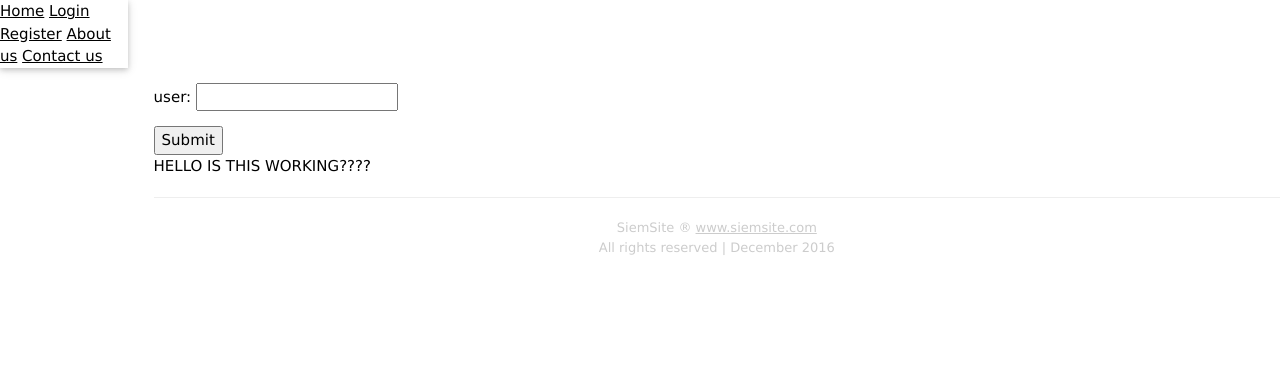
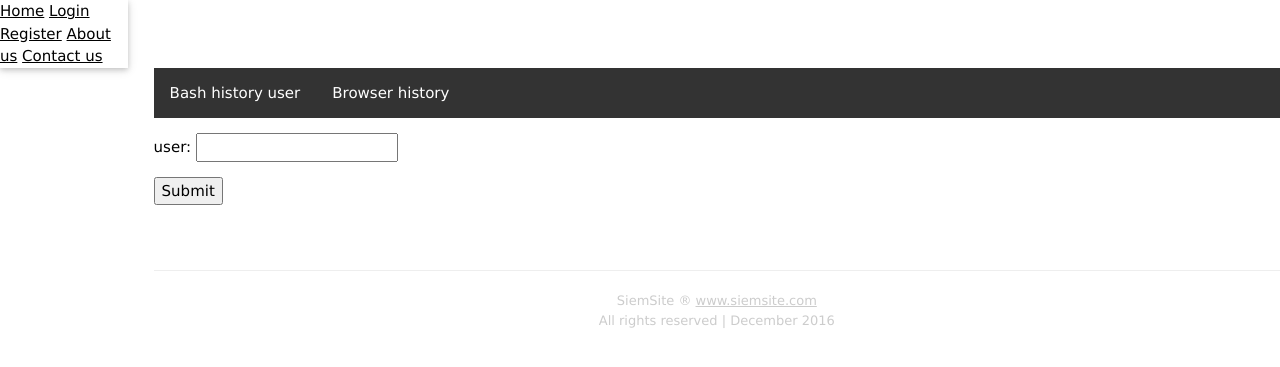
Before and after one commit to tree0flife/Section-9-SIEM, a Django app: page /core/bash_history_user/ in a window 1280 px wide. Shown: the top 367 px of the page. Run offline with Django 3.2, Linux system fonts and the light colour scheme; some libraries are stand-ins or nearby versions.

Commit message:
Linked links

```diff
--- a/Server/siem_site/client/urls.py
+++ b/Server/siem_site/client/urls.py
@@ -17,5 +17,5 @@ from django.conf.urls import url
 from . import views
 
 urlpatterns = [
-    url(r'^$', views.ClientView.as_view(), name='client'),
+    url(r'view_client/$', views.View_Client.as_view(), name='view_client'),
 ]
--- a/Server/siem_site/core/urls.py
+++ b/Server/siem_site/core/urls.py
@@ -1,7 +1,6 @@
 from django.conf.urls import url
-from .views import view_bash_history_user
-app_name = 'core'
+from . import views
 
 urlpatterns = [
-    url(r'^bash_history_user/$', view_bash_history_user.as_view(), name='bash_history_user'),
+    url(r'^bash_history_user/$', views.view_bash_history_user.as_view(), name='bash_history_user'),
 ]
--- a/Server/siem_site/siem_site/urls.py
+++ b/Server/siem_site/siem_site/urls.py
@@ -38,4 +38,5 @@ urlpatterns = [
     url(r'^accounts/', include('registration.backends.hmac.urls')),
 
     url(r'^core/', include('core.urls')),
+    url(r'^client/', include('client.urls')),
 ]
--- a/Server/siem_site/templates/base.html
+++ b/Server/siem_site/templates/base.html
@@ -26,8 +26,8 @@
 
       {% if user.is_authenticated %}
         <a href="">Account</a>
-        <a href="">Clients</a>
-        <a href="">Stats</a>
+        <a href="{% url 'view_client' %}">Clients</a>
+        <a href="{% url 'bash_history_user' %}">Stats</a>
         <a href="{% url 'logout' %}">Logout</a>
       {% else %}
         <a href="{% url 'login' %}">Login</a>
--- a/Server/siem_site/templates/bash_history_user.html
+++ b/Server/siem_site/templates/bash_history_user.html
@@ -1,6 +1,32 @@
 {% extends 'base.html' %}
 
 {% block title %} Bash history user {% endblock %}
+
+{% block style %}
+ul {
+    list-style-type: none;
+    margin: 0;
+    padding: 0;
+    overflow: hidden;
+    background-color: #333;
+}
+
+li {
+    float: left;
+}
+
+li a {
+    display: block;
+    color: white;
+    text-align: center;
+    padding: 14px 16px;
+    text-decoration: none;
+}
+
+li a:hover {
+    background-color: #111;
+}
+{% endblock %}
 
 {% block head %}
  {% load static %}
@@ -11,14 +37,18 @@
 {% endblock %}
 
 {% block content %}
+    <ul>
+        <li><a href="{% url 'bash_history_user' %}">Bash history user</a></li>
+        <li><a href="">Browser history</a></li>
+    </ul>
+
 <form role="form" action='' method="post">
     {% csrf_token %}
     {{ form.as_p }}
     <input type="submit" value="Submit"  />
 </form>
 
-HELLO IS THIS WORKING????
-
+<br><br>
 {{ chart.as_html }}
 
 {% endblock %}
```
Also changed, not shown: Server/siem_site/templates/client.html (+32 -2 lines), Server/siem_site/db.sqlite3.
